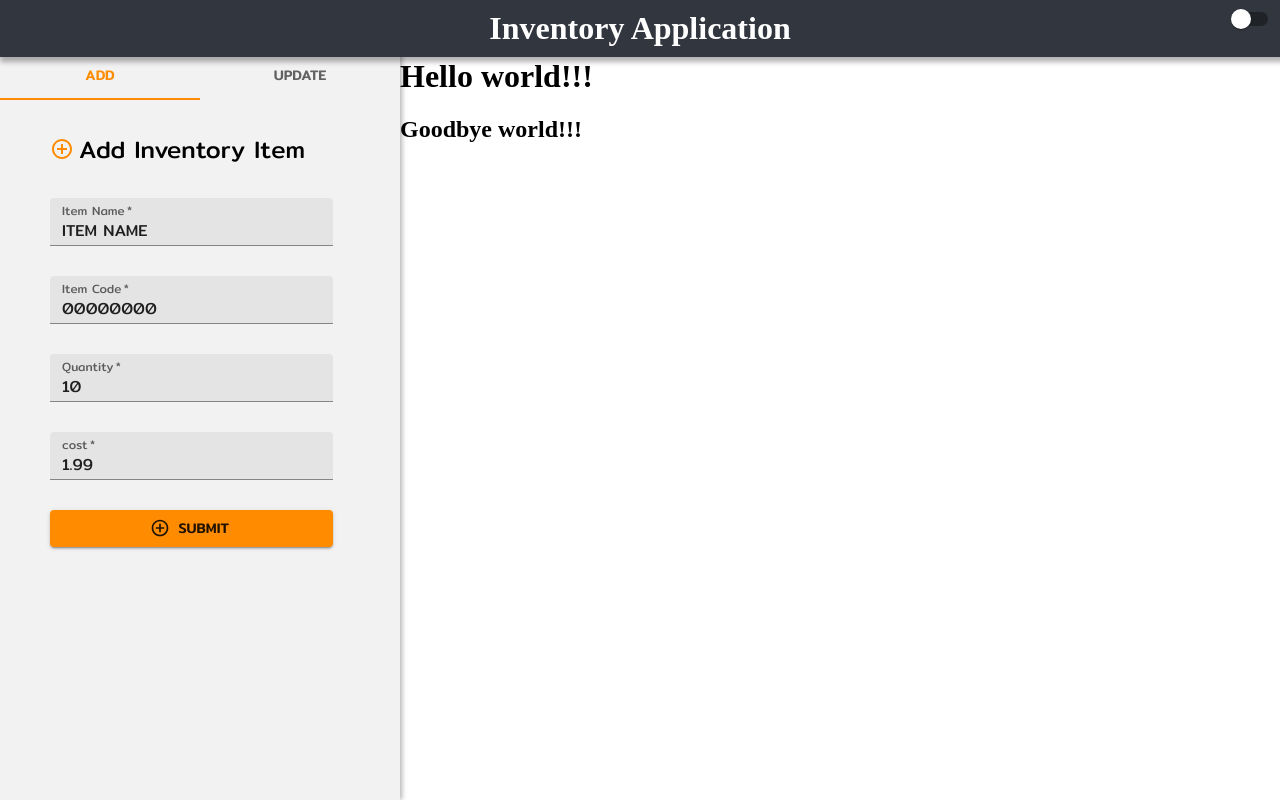
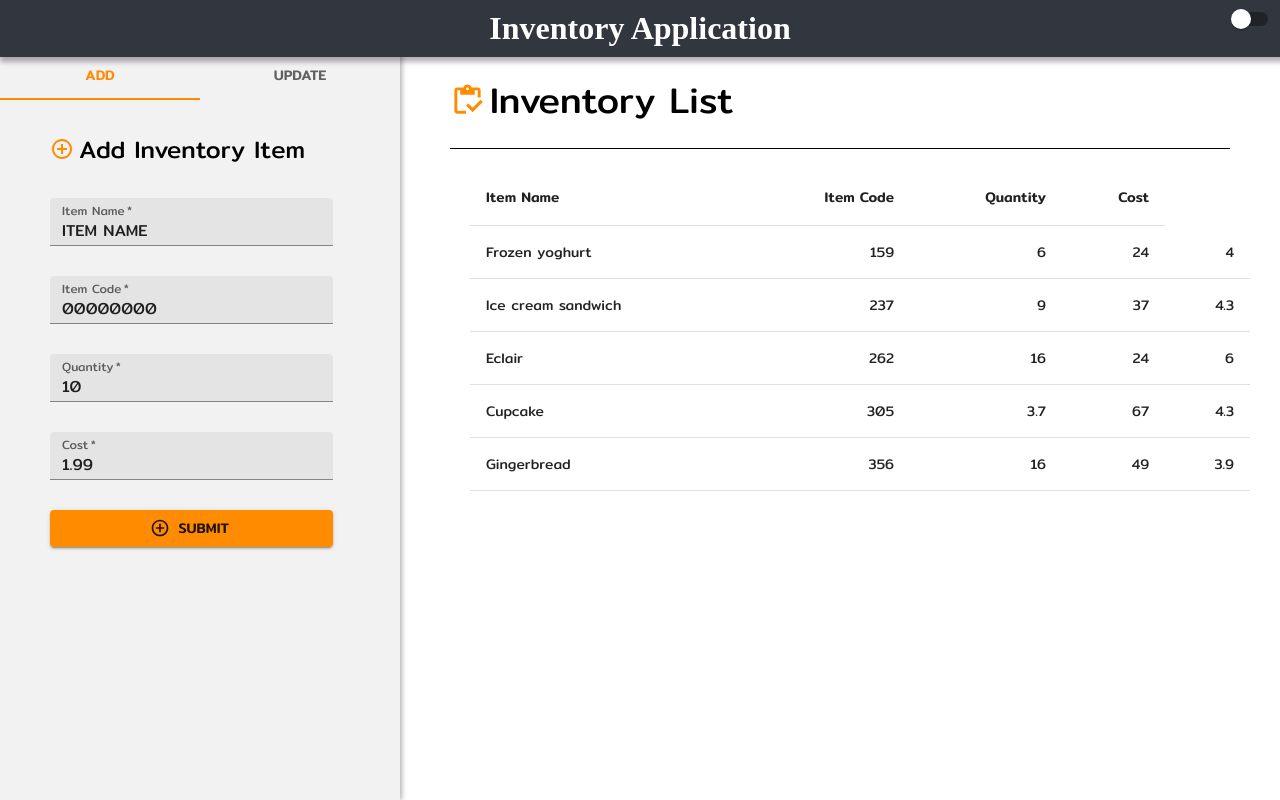
Before and after one commit to bjwalters93/brian-inventory-app, a React (Create React App) app: page / in a window 1280 px wide. Built offline with nearby package versions, Linux system fonts and the light colour scheme; a web font is replaced by a local one.

Commit message:
fixed bugs started on data table

```diff
--- a/src/App.js
+++ b/src/App.js
@@ -5,7 +5,7 @@ import { useState } from "react";
 import { ThemeProvider } from "@mui/material/styles";
 import { lightTheme, darkTheme } from "./themes";
 import { StyledEngineProvider } from "@mui/material/styles";
-import Table from "./Table_Comp/Table";
+import DataTable from "./Table_Comp/DataTable";
 import LeftPanel from "./LeftPanel_Comp/LeftPanel";
 import { InventoryItem } from "./LeftPanel_Comp/component_extras";
 import { colorTheme } from "./color-theme";
@@ -56,7 +56,6 @@ function App() {
   function updateMapByCode(key, value) {
     setItemMapByCode((prevState) => new Map(prevState.set(key, value)));
   }
-
   console.log(itemMapByName);
   console.log(itemMapByCode);
   return (
@@ -69,7 +68,7 @@ function App() {
             dataMapByName={itemMapByName}
             dataMapByCode={itemMapByCode}
           />
-          <Table />
+          <DataTable />
         </div>
       </ThemeProvider>
     </StyledEngineProvider>
--- a/src/LeftPanel_Comp/LeftPanel.js
+++ b/src/LeftPanel_Comp/LeftPanel.js
@@ -35,7 +35,7 @@ function LeftPanel(props) {
       name === "nameInput"
         ? event.target.value.toUpperCase()
         : name === "codeInput"
-        ? event.target.value.toUpperCase().split(" ").join("")
+        ? event.target.value.toUpperCase()
         : event.target.value;
     let valid;
     if (name === "nameInput" && value !== "" && value !== "ITEM NAME") {
@@ -65,11 +65,13 @@ function LeftPanel(props) {
       inputs.codeInput[1] &&
       inputs.quantityInput[1] &&
       inputs.costInput[1] &&
-      props.dataMapByName.has(inputs.nameInput[0].trim()) === false &&
+      props.dataMapByName.has(
+        inputs.nameInput[0].replace(/\s+/g, " ").trim()
+      ) === false &&
       props.dataMapByCode.has(inputs.codeInput[0]) === false
     ) {
       props.data(
-        inputs.nameInput[0],
+        inputs.nameInput[0].replace(/\s+/g, " ").trim(),
         inputs.codeInput[0],
         inputs.quantityInput[0],
         inputs.costInput[0]
@@ -86,10 +88,13 @@ function LeftPanel(props) {
       });
     } else {
       setSuccessText("");
-      props.dataMapByName.has(inputs.nameInput[0].trim()) &&
-      props.dataMapByCode.has(inputs.codeInput[0])
+      props.dataMapByName.has(
+        inputs.nameInput[0].replace(/\s+/g, " ").trim()
+      ) && props.dataMapByCode.has(inputs.codeInput[0])
         ? setErrorText("Name and code already exist")
-        : props.dataMapByName.has(inputs.nameInput[0].trim())
+        : props.dataMapByName.has(
+            inputs.nameInput[0].replace(/\s+/g, " ").trim()
+          )
         ? setErrorText("Name already exists")
         : props.dataMapByCode.has(inputs.codeInput[0])
         ? setErrorText("Code already exists")
@@ -245,10 +250,10 @@ function LeftPanel(props) {
                   ? "Please choose a number between 1 and 10000"
                   : ""
               }
-              id="cost"
-              label="cost"
+              id="Cost"
+              label="Cost"
               type="number"
-              placeholder="cost"
+              placeholder="Cost"
               className="text-field"
               color="secondary"
               onChange={(event) => {
--- /dev/null
+++ b/src/Table_Comp/DataTable.css
@@ -0,0 +1,26 @@
+.table-container-main {
+  margin: 72px 0 0 400px;
+  padding: 0 50px;
+  color: var(--compFontColor);
+}
+
+.table-title {
+  font-family: "Mitr", sans-serif;
+  font-weight: 400;
+  font-size: 36px;
+  margin: 0 0 0 5px;
+  padding: 0;
+  /* border-bottom: 1px solid var(--compFontColor); */
+}
+
+.table-title-container {
+  display: flex;
+  align-items: center;
+  border-bottom: 1px solid var(--compFontColor);
+  padding: 0 0 20px 0;
+  margin: 0 0 20px 0;
+}
+
+.table-container {
+  padding: 0 20px;
+}
--- /dev/null
+++ b/src/Table_Comp/DataTable.js
@@ -0,0 +1,58 @@
+import "./DataTable.css";
+// import { useState } from "react";
+import Table from "@mui/material/Table";
+import TableBody from "@mui/material/TableBody";
+import TableCell from "@mui/material/TableCell";
+import TableContainer from "@mui/material/TableContainer";
+import TableHead from "@mui/material/TableHead";
+import TableRow from "@mui/material/TableRow";
+import InventoryOutlinedIcon from "@mui/icons-material/InventoryOutlined";
+
+function createData(name, calories, fat, carbs, protein) {
+  return { name, calories, fat, carbs, protein };
+}
+
+const rows = [
+  createData("Frozen yoghurt", 159, 6.0, 24, 4.0),
+  createData("Ice cream sandwich", 237, 9.0, 37, 4.3),
+  createData("Eclair", 262, 16.0, 24, 6.0),
+  createData("Cupcake", 305, 3.7, 67, 4.3),
+  createData("Gingerbread", 356, 16.0, 49, 3.9),
+];
+
+function DataTable() {
+  return (
+    <div className="table-container-main">
+      <div className="table-title-container">
+        <InventoryOutlinedIcon color="secondary" fontSize="large" />
+        <h2 className="table-title">Inventory List</h2>
+      </div>
+
+      <TableContainer className="table-container">
+        <Table size="medium">
+          <TableHead>
+            <TableRow>
+              <TableCell>Item Name</TableCell>
+              <TableCell align="right">Item Code</TableCell>
+              <TableCell align="right">Quantity</TableCell>
+              <TableCell align="right">Cost</TableCell>
+            </TableRow>
+          </TableHead>
+          <TableBody>
+            {rows.map((row) => (
+              <TableRow key={row.name}>
+                <TableCell>{row.name}</TableCell>
+                <TableCell align="right">{row.calories}</TableCell>
+                <TableCell align="right">{row.fat}</TableCell>
+                <TableCell align="right">{row.carbs}</TableCell>
+                <TableCell align="right">{row.protein}</TableCell>
+              </TableRow>
+            ))}
+          </TableBody>
+        </Table>
+      </TableContainer>
+    </div>
+  );
+}
+
+export default DataTable;
--- a/src/Table_Comp/Table.css
+++ /dev/null
@@ -1,4 +0,0 @@
-.table-container {
-  margin: 58px 0 0 400px;
-  color: var(--compFontColor);
-}
--- a/src/Table_Comp/Table.js
+++ /dev/null
@@ -1,13 +0,0 @@
-import "./Table.css";
-// import { useState } from "react";
-
-function Table() {
-  return (
-    <div className="table-container">
-      <h1>Hello world!!!</h1>
-      <h2>Goodbye world!!!</h2>
-    </div>
-  );
-}
-
-export default Table;
```
Also changed, not shown: src/LeftPanel_Comp/LeftPanel.css (+0 -8 lines).
